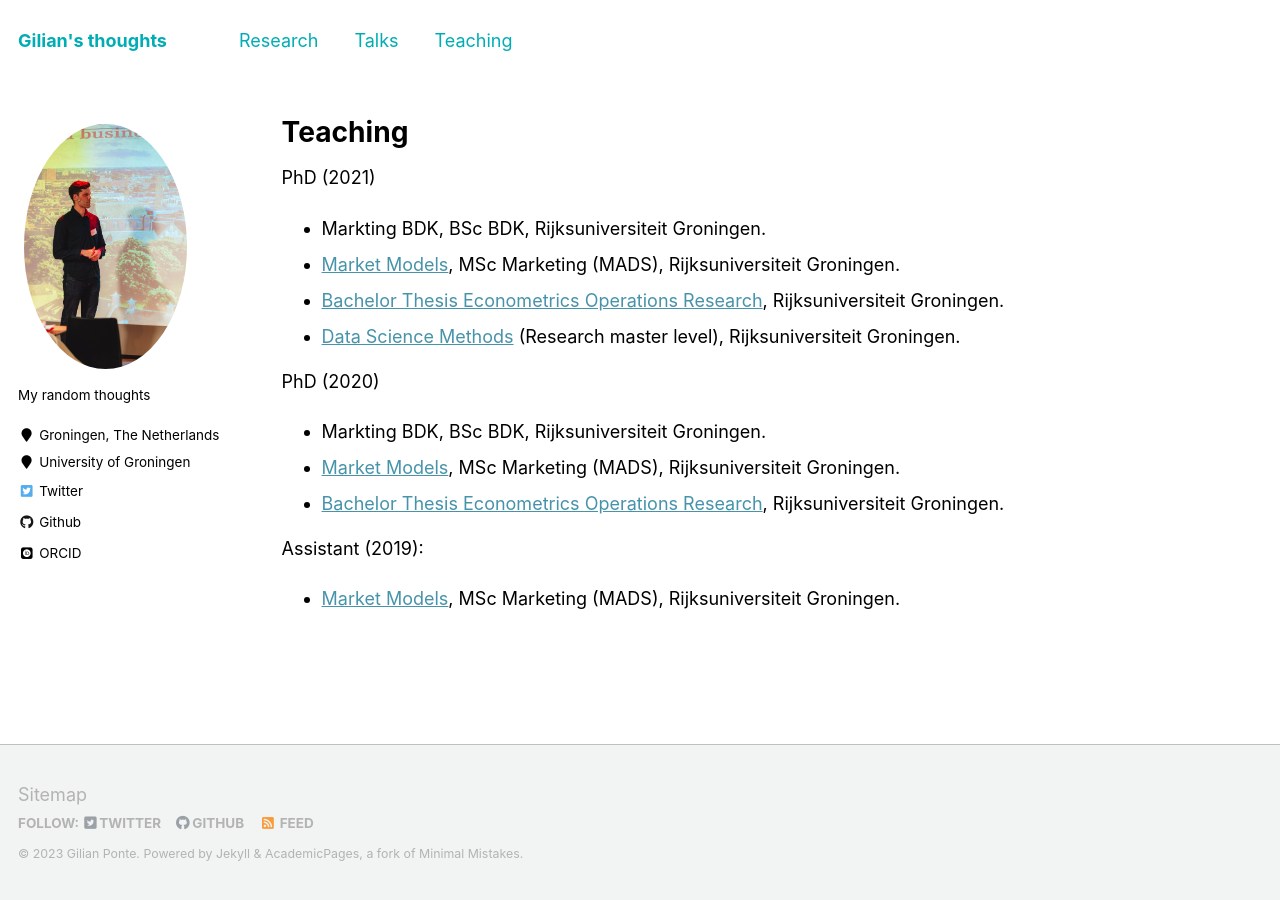
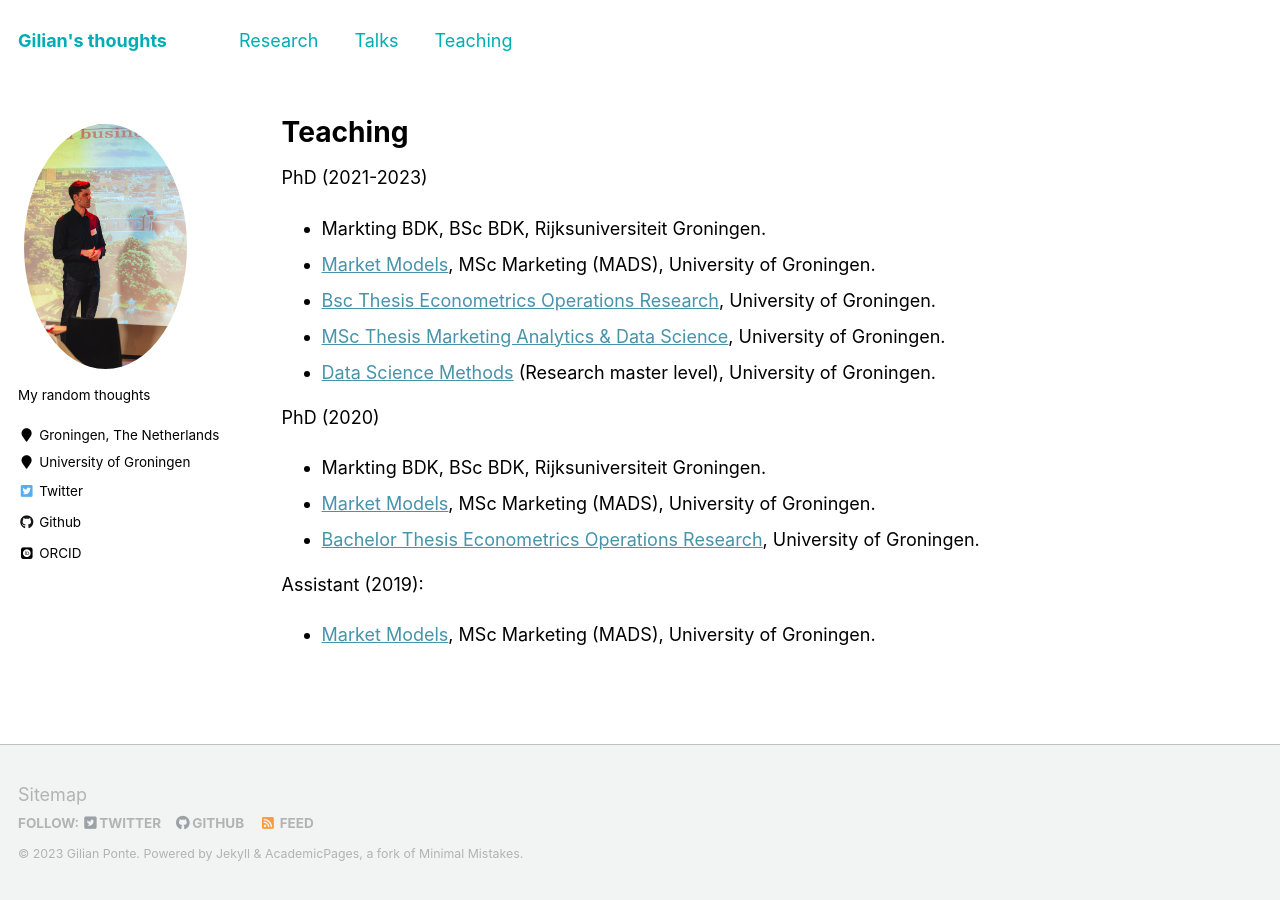
Before and after one commit to GilianPonte/gilianponte.github.io, a Jekyll site: the page built from _pages/teaching.md, in a window 1280 px wide. Built offline with Jekyll 4.4.1, drawn with Linux system fonts in a browser that asks for light colours; some web fonts are replaced.

Commit message:
Update teaching.md

```diff
--- a/_pages/teaching.md
+++ b/_pages/teaching.md
@@ -5,19 +5,20 @@ permalink: /teaching/
 author_profile: true
 ---
 
-PhD (2021)
+PhD (2021-2023)
 
 - Markting BDK, BSc BDK, Rijksuniversiteit Groningen.
-- [Market Models](https://www.rug.nl/ocasys/feb/vak/show?code=EBM077A05), MSc Marketing (MADS), Rijksuniversiteit Groningen.
-- [Bachelor Thesis Econometrics Operations Research](https://www.rug.nl/ocasys/feb/vak/show?code=EBB925A10), Rijksuniversiteit Groningen.
-- [Data Science Methods](https://www.rug.nl/ocasys/feb/vak/show?code=EBM175A05) (Research master level), Rijksuniversiteit Groningen.
+- [Market Models](https://www.rug.nl/ocasys/feb/vak/show?code=EBM077A05), MSc Marketing (MADS), University of Groningen.
+- [Bsc Thesis Econometrics Operations Research](https://www.rug.nl/ocasys/feb/vak/show?code=EBB925A10), University of Groningen.
+- [MSc Thesis Marketing Analytics & Data Science](https://ocasys.rug.nl/current/catalog/course/EBM218A20), University of Groningen.
+- [Data Science Methods](https://www.rug.nl/ocasys/feb/vak/show?code=EBM175A05) (Research master level), University of Groningen.
 
 PhD (2020)
 
 - Markting BDK, BSc BDK, Rijksuniversiteit Groningen.
-- [Market Models](https://www.rug.nl/ocasys/feb/vak/show?code=EBM077A05), MSc Marketing (MADS), Rijksuniversiteit Groningen.
-- [Bachelor Thesis Econometrics Operations Research](https://www.rug.nl/ocasys/feb/vak/show?code=EBB925A10), Rijksuniversiteit Groningen.
+- [Market Models](https://www.rug.nl/ocasys/feb/vak/show?code=EBM077A05), MSc Marketing (MADS), University of Groningen.
+- [Bachelor Thesis Econometrics Operations Research](https://www.rug.nl/ocasys/feb/vak/show?code=EBB925A10), University of Groningen.
 
 Assistant (2019):
 
-- [Market Models](https://www.rug.nl/ocasys/feb/vak/show?code=EBM077A05), MSc Marketing (MADS), Rijksuniversiteit Groningen.
+- [Market Models](https://www.rug.nl/ocasys/feb/vak/show?code=EBM077A05), MSc Marketing (MADS), University of Groningen.
```
